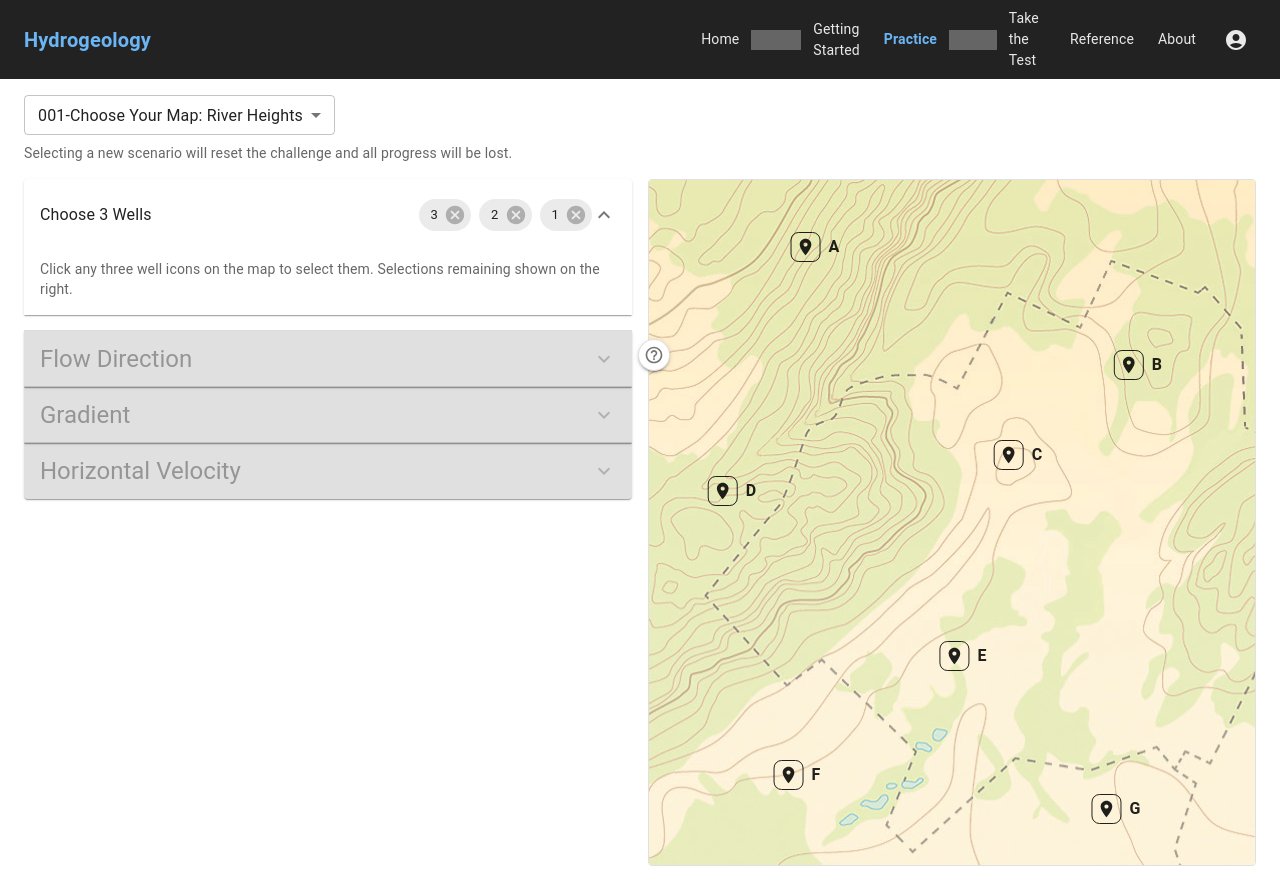
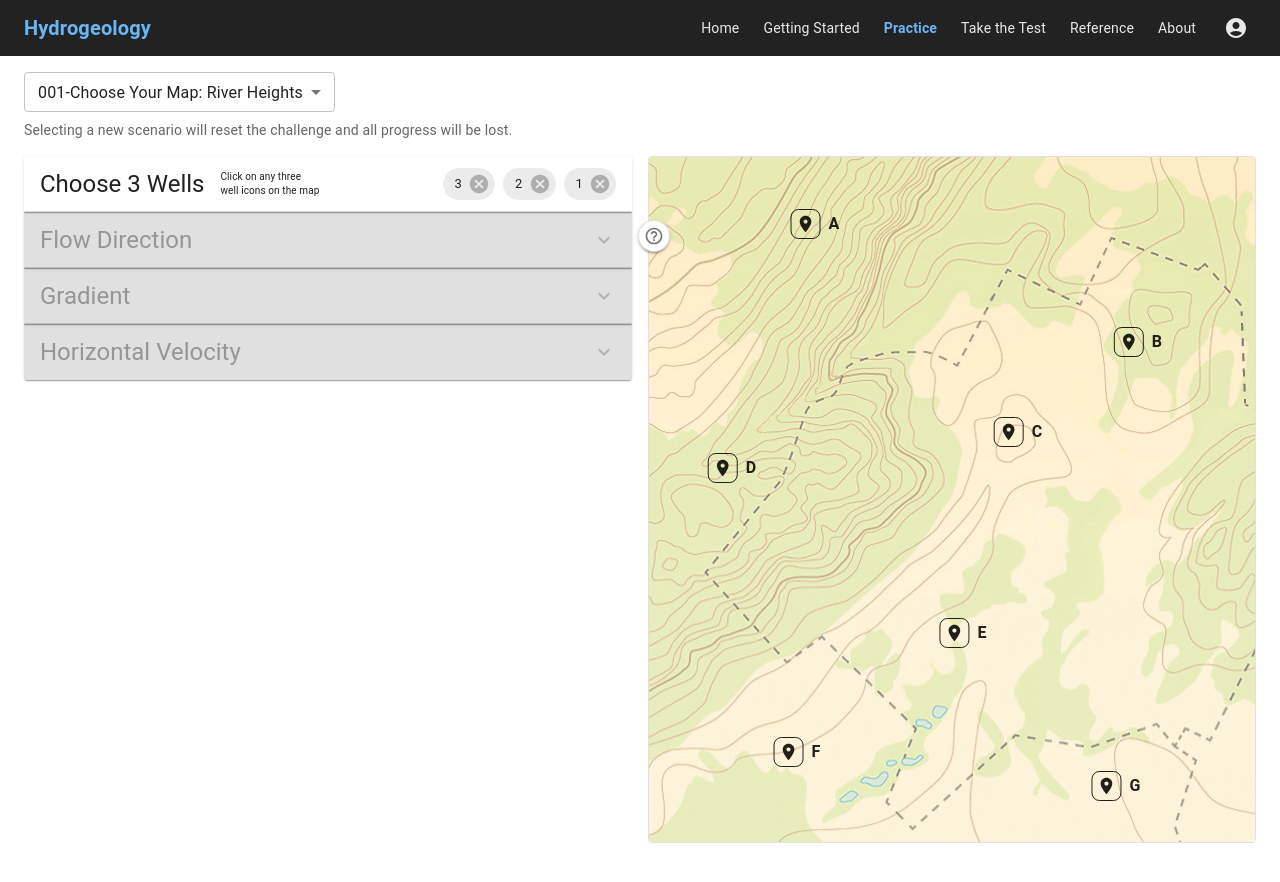
Before and after one commit to Geosyntec/ngwa-hydrogeo-challenge, a React (Vite) app: page /scenario in a window 1280 px wide. After the commit the page ends 859 px from the top, so only its background shows below. Built offline with nearby package versions, Linux system fonts and the light colour scheme.

Commit message:
Make scenario more compact

```diff
--- a/src/components/Layout/TopBar.tsx
+++ b/src/components/Layout/TopBar.tsx
@@ -106,7 +106,6 @@ export default function TopBar() {
           >
             {NAV_ITEMS.map((item, i) => (
               <Box key={item.path} component="span" sx={{ display: 'flex', alignItems: 'center' }}>
-                {i > 0 && <span className="nav-divider" />}
                 <NavLink
                   to={item.path}
                   className={({ isActive }) => (isActive ? 'nav-link active' : 'nav-link')}
--- a/src/features/scenario/components/Panels/ChooseWellsPanel.tsx
+++ b/src/features/scenario/components/Panels/ChooseWellsPanel.tsx
@@ -44,15 +44,16 @@ export default function ChooseWellsPanel() {
     );
   };
   return (
-    <Accordion defaultExpanded>
-      <AccordionSummary expandIcon={<ExpandMoreIcon />}>
+    <Accordion>
+      <AccordionSummary>
         <Stack
           direction="row"
           spacing={2}
           sx={{ alignItems: "center", width: "100%" }}
         >
-          <Stack direction="row" spacing={1} flexGrow={1} alignItems="center">
-            <Typography variant="subtitle1">Choose 3 Wells</Typography>
+          <Stack direction="row" spacing={2} flexGrow={1} alignItems="center">
+            <Typography variant="h5">Choose 3 Wells</Typography>
+            <Typography variant = "body2" sx={{fontSize:10}}>Click on any three <br/>well icons on the map</Typography>
           </Stack>
           <Stack direction="row" spacing={1}>
             <Slot n={3} id={ids.three} />
@@ -61,12 +62,6 @@ export default function ChooseWellsPanel() {
           </Stack>
         </Stack>
       </AccordionSummary>
-      <AccordionDetails>
-        <Typography variant="body2" color="text.secondary">
-          Click any three well icons on the map to select them.{" "}
-          {allSel ? "" : "Selections remaining shown on the right."}
-        </Typography>
-      </AccordionDetails>
     </Accordion>
   );
 }
--- a/src/features/scenario/components/RealityCheck/RealityCheck.tsx
+++ b/src/features/scenario/components/RealityCheck/RealityCheck.tsx
@@ -24,7 +24,7 @@ type HelpCoords = {
 type RealityCheckProps = {
   title: string;
   open: boolean;
-  onToggle: () => void;
+  onToggleDisplay: () => void;
   /** show the floating button only when the host panel is “available/open” */
   available?: boolean;
   /** width of the slide-out in px */
@@ -41,7 +41,7 @@ type RealityCheckProps = {
 export default function RealityCheck({
   title,
   open,
-  onToggle,
+  onToggleDisplay,
   available = true,
   width = 360,
   children,
@@ -117,7 +117,7 @@ export default function RealityCheck({
       <Tooltip title={open ? "Hide reality check" : "Show reality check"}>
         <IconButton
           color={open ? "primary" : "default"}
-          onClick={onToggle}
+          // onClick={onToggleDisplay}
           size="small"
           sx={{
             position: "fixed",
@@ -177,7 +177,7 @@ export default function RealityCheck({
           <Typography variant="subtitle1" sx={{ flex: 1, fontWeight: 700 }}>
             {title}
           </Typography>
-          <IconButton aria-label="Close" onClick={onToggle} size="small">
+          <IconButton aria-label="Close" onClick={onToggleDisplay} size="small">
             <CloseRoundedIcon />
           </IconButton>
         </Box>
```
